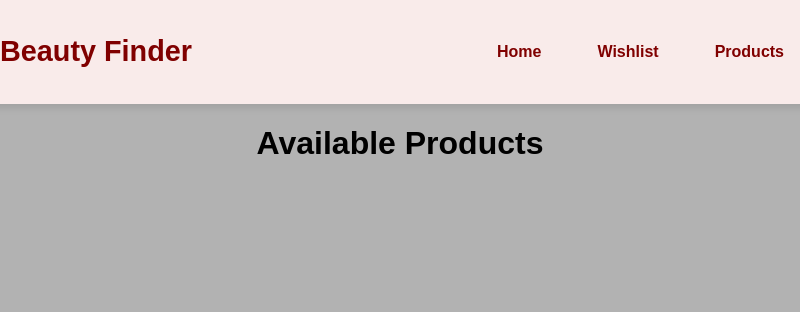
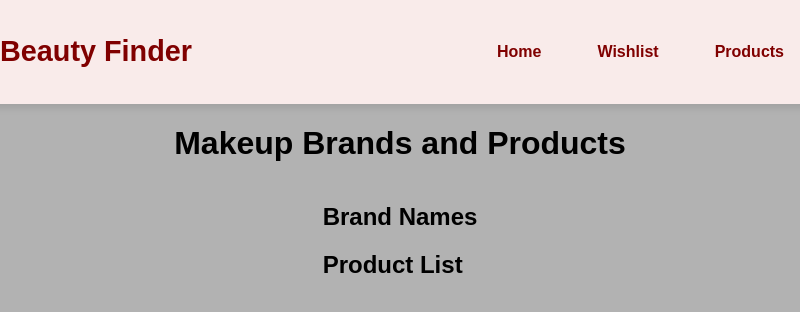
Before and after one commit to ThaqifAkmal/BeautyFinder, an Electron app: page src/products.html in a window 800 px wide. Shown: the top 312 px of the page. Drawn offline with Linux system fonts and the light colour scheme; no server answers.

Commit message:
Update products.html

```diff
--- a/src/products.html
+++ b/src/products.html
@@ -18,8 +18,19 @@
         </nav>
     </header>
 
-    <h1>Available Products</h1>
-    <section id="product-list"></section>
+    <h1>Makeup Brands and Products</h1>
+    <div class="container">
+        <div class="brand-section">
+            <div class="brand-box"> <!-- The box for the brand names -->
+                <h2>Brand Names</h2> <!-- Moved inside the brand box -->
+                <ul id="brandList"></ul>
+            </div>
+        </div>
+        <div class="product-section">
+            <h2>Product List</h2>
+            <div id="product-list"></div>
+        </div>
+    </div>
 
     <script src="renderer.js"></script>
 </body>
```
